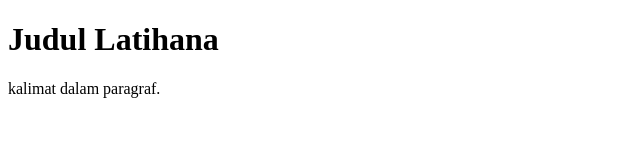
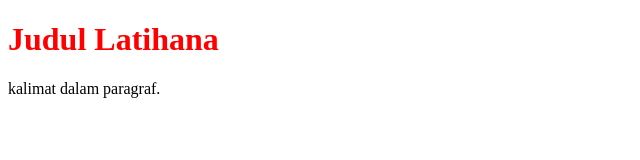
Before and after one commit to raxxyb/latihanhtml, a plain HTML site: page index.html in a window 1280 px wide. Shown: the whole page, without its empty margins (0-640 px from the left). Drawn offline with Linux system fonts and the light colour scheme.

Commit message:
Update index.html

```diff
--- a/index.html
+++ b/index.html
@@ -2,7 +2,7 @@
 <html>
 <body>
 
-<h1>Judul Latihana</h1>
+<h1 style="color:red;">Judul Latihana</h1>
 <p>kalimat dalam paragraf.</p>
 
 </body>
```
